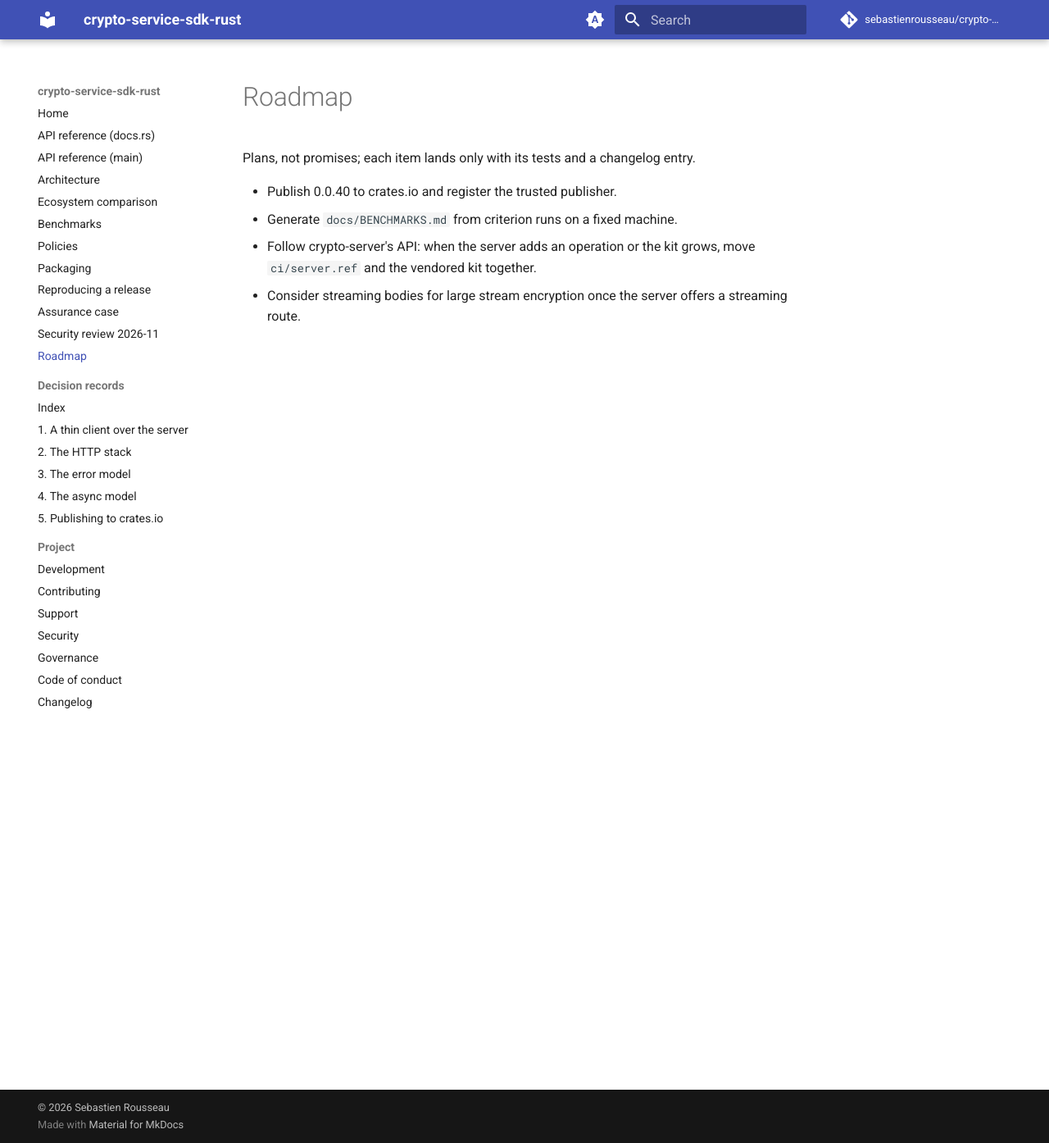
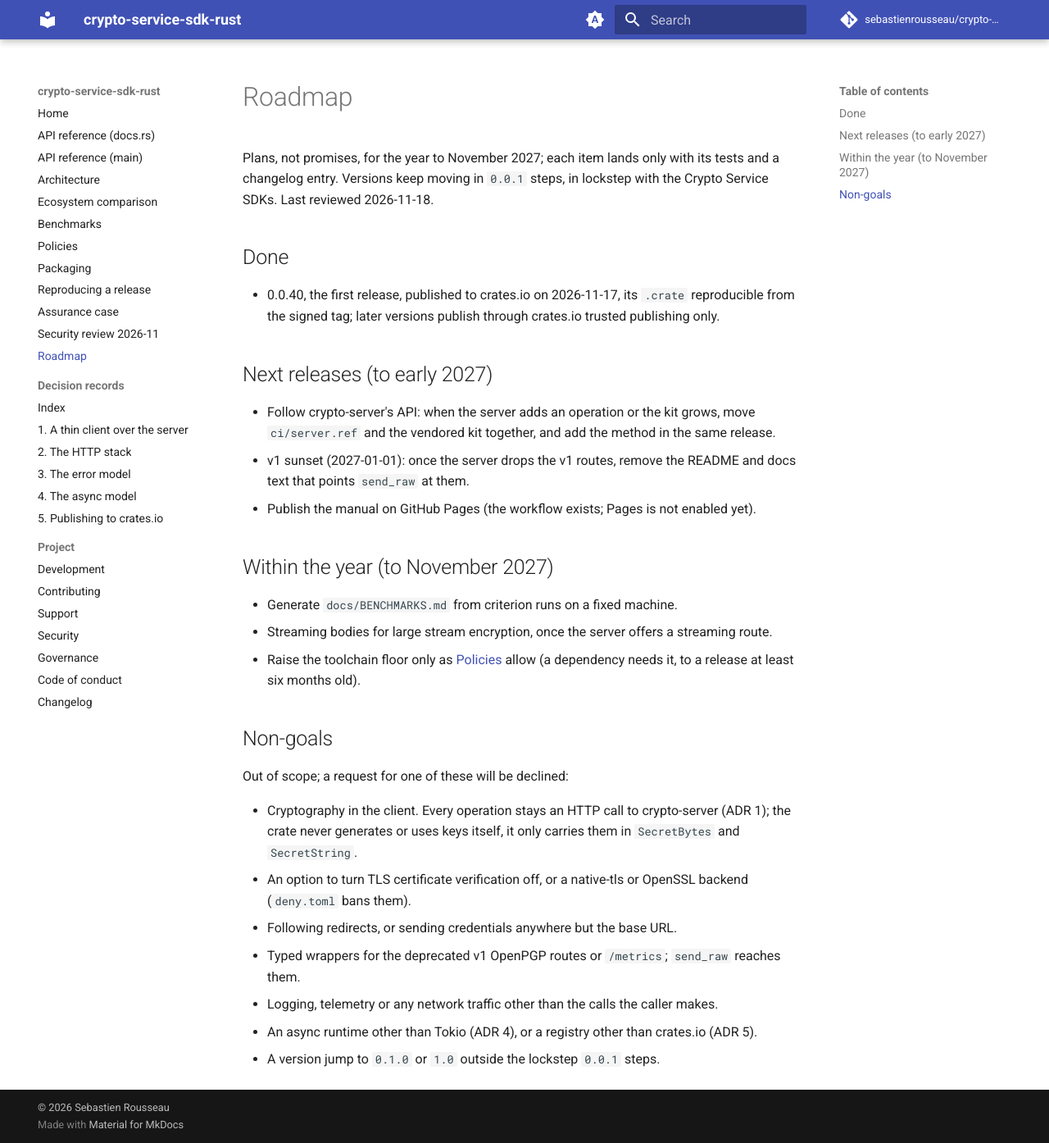
Before and after one commit to jdotc1/crypto-service-sdk-rust, an MkDocs documentation site: the page built from docs/ROADMAP.md, in a window 1280 px wide and 1394 px high. Shown: the whole window at 82% size. Built offline with MkDocs 1.6.1 and Material for MkDocs 9.7.7, drawn with Linux system fonts in a browser that asks for light colours; comment, search, counter and statistics services are not loaded.

Commit message:
docs: give the roadmap a year and the review a list
docs/ROADMAP.md still listed publishing to crates.io, done on
2026-11-17, and had no horizon or non-goals. It now covers the year to
November 2027, records what is done, and states what the crate will
not do (client-side cryptography, a TLS off switch, following
redirects, telemetry, other runtimes or registries).

CONTRIBUTING.md now says what a pull request must meet before it is
approved: green required checks, regression tests seen to fail, the
security rules checked against the assurance case, dependency and
workflow rules, API and changelog accuracy, and commit hygiene.
GOVERNANCE.md points to it and says plainly that the maintainer's own
pull requests have no second reviewer.

---
THE ARCHITECT ᛫ Sebastien Rousseau ᛫ https://sebastienrousseau.com
THE ENGINE ᛞ EUXIS ᛫ Enterprise Unified Execution Intelligence System ᛫ https://euxis.co

Assisted-by: Claude Opus 5.5
Signed-off-by: Sebastien Rousseau <sebastienrousseau@users.noreply.github.com>

```diff
--- a/docs/ROADMAP.md
+++ b/docs/ROADMAP.md
@@ -3,12 +3,49 @@
 
 # Roadmap
 
-Plans, not promises; each item lands only with its tests and a changelog
-entry.
+Plans, not promises, for the year to November 2027; each item lands only
+with its tests and a changelog entry. Versions keep moving in `0.0.1`
+steps, in lockstep with the Crypto Service SDKs. Last reviewed
+2026-11-18.
 
-- Publish 0.0.40 to crates.io and register the trusted publisher.
+## Done
+
+- 0.0.40, the first release, published to crates.io on 2026-11-17, its
+  `.crate` reproducible from the signed tag; later versions publish
+  through crates.io trusted publishing only.
+
+## Next releases (to early 2027)
+
+- Follow crypto-server's API: when the server adds an operation or the
+  kit grows, move `ci/server.ref` and the vendored kit together, and add
+  the method in the same release.
+- v1 sunset (2027-01-01): once the server drops the v1 routes, remove
+  the README and docs text that points `send_raw` at them.
+- Publish the manual on GitHub Pages (the workflow exists; Pages is not
+  enabled yet).
+
+## Within the year (to November 2027)
+
 - Generate `docs/BENCHMARKS.md` from criterion runs on a fixed machine.
-- Follow crypto-server's API: when the server adds an operation or the
-  kit grows, move `ci/server.ref` and the vendored kit together.
-- Consider streaming bodies for large stream encryption once the server
-  offers a streaming route.
+- Streaming bodies for large stream encryption, once the server offers a
+  streaming route.
+- Raise the toolchain floor only as [Policies](POLICIES.md) allow (a
+  dependency needs it, to a release at least six months old).
+
+## Non-goals
+
+Out of scope; a request for one of these will be declined:
+
+- Cryptography in the client. Every operation stays an HTTP call to
+  crypto-server (ADR 1); the crate never generates or uses keys itself,
+  it only carries them in `SecretBytes` and `SecretString`.
+- An option to turn TLS certificate verification off, or a native-tls or
+  OpenSSL backend (`deny.toml` bans them).
+- Following redirects, or sending credentials anywhere but the base URL.
+- Typed wrappers for the deprecated v1 OpenPGP routes or `/metrics`;
+  `send_raw` reaches them.
+- Logging, telemetry or any network traffic other than the calls the
+  caller makes.
+- An async runtime other than Tokio (ADR 4), or a registry other than
+  crates.io (ADR 5).
+- A version jump to `0.1.0` or `1.0` outside the lockstep `0.0.1` steps.
```
Also changed, not shown: CHANGELOG.md (+11 -0 lines), CONTRIBUTING.md (+42 -0 lines), GOVERNANCE.md (+5 -2 lines).
